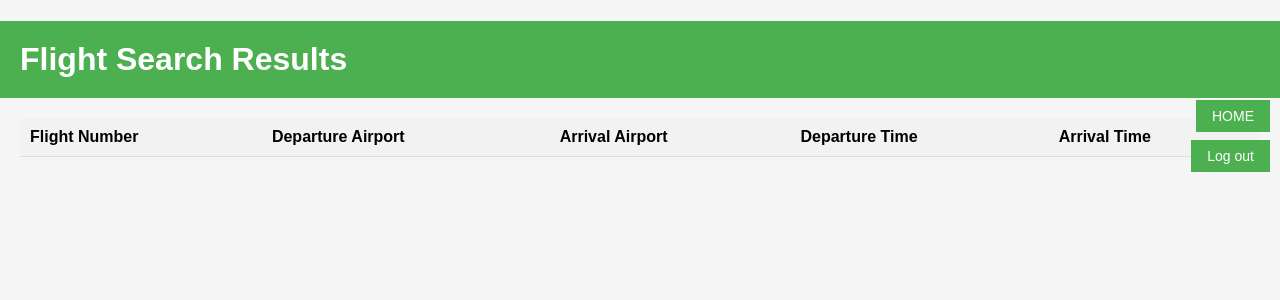
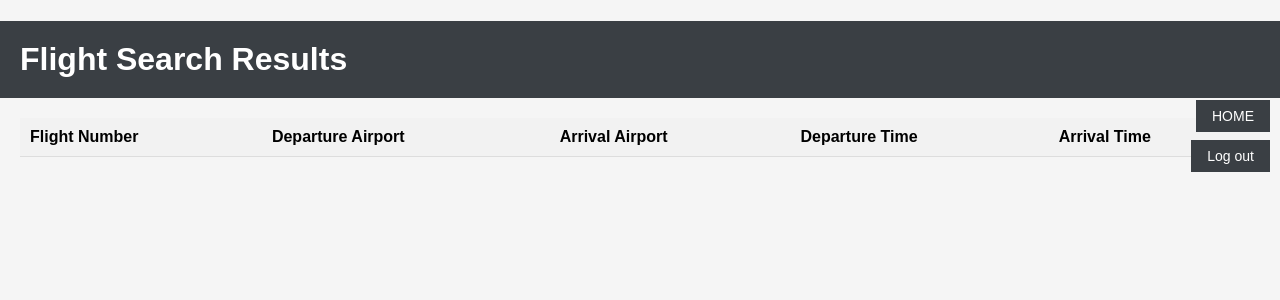
Before and after one commit to tsheth405/447Project, a PHP site: page /search_flight.php in a window 1280 px wide. Shown: the top 300 px of the page. Run offline with PHP 8.4, Linux system fonts and the light colour scheme; data that the repository does not hold is empty.

Commit message:
Update search_flight.php

```diff
--- a/search_flight.php
+++ b/search_flight.php
@@ -13,7 +13,7 @@
         }
 
         h1 {
-            background-color: #4CAF50;
+            background-color: #3a3f44;
             color: white;
             padding: 20px;
             margin-bottom: 20px;
@@ -45,7 +45,7 @@
         }
 
         button {
-            background-color: #4CAF50;
+            background-color: #3a3f44;
             color: white;
             padding: 8px 16px;
             font-size: 14px;
@@ -54,7 +54,7 @@
         }
 
         button:hover {
-            background-color: #45a049;
+            background-color: #3a3f44;
         }
 
         .container {
```
